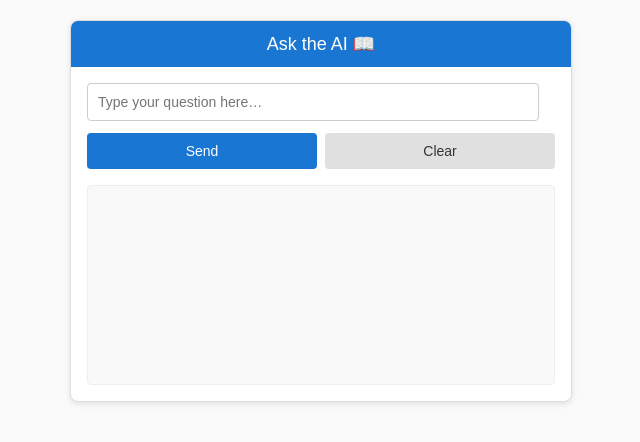
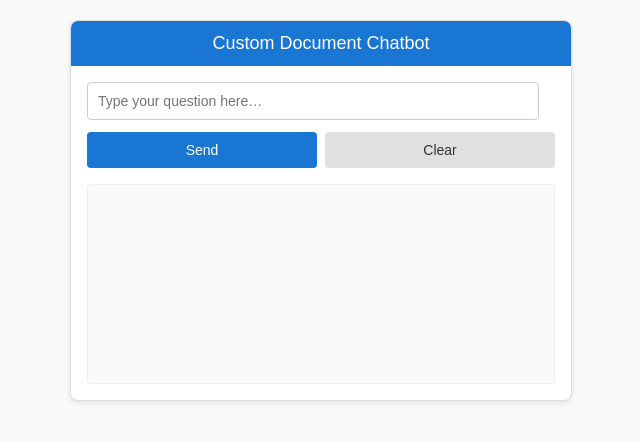
Before and after one commit to Vishnu05-dot/confluence-chatpage, a plain HTML site: page index.html in a window 1280 px wide. Shown: the whole page, without its empty margins (319-959 px from the left). Drawn offline with Linux system fonts and the light colour scheme.

Commit message:
Update index.html

```diff
--- a/index.html
+++ b/index.html
@@ -116,7 +116,7 @@
 </head>
 <body>
   <div id="chatContainer">
-    <div id="chatHeader">Ask the AI 📖</div>
+    <div id="chatHeader">Custom Document Chatbot</div>
     <div id="chatBody">
       <input
         id="chatInput"
```
